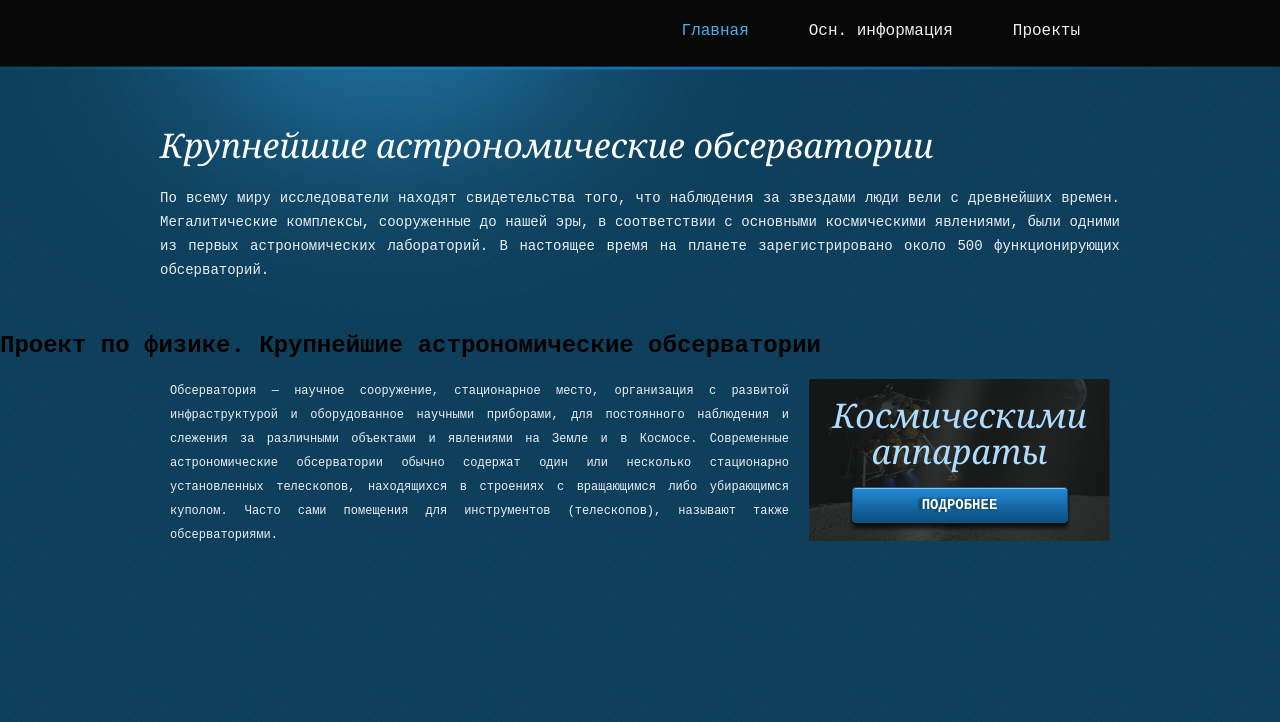
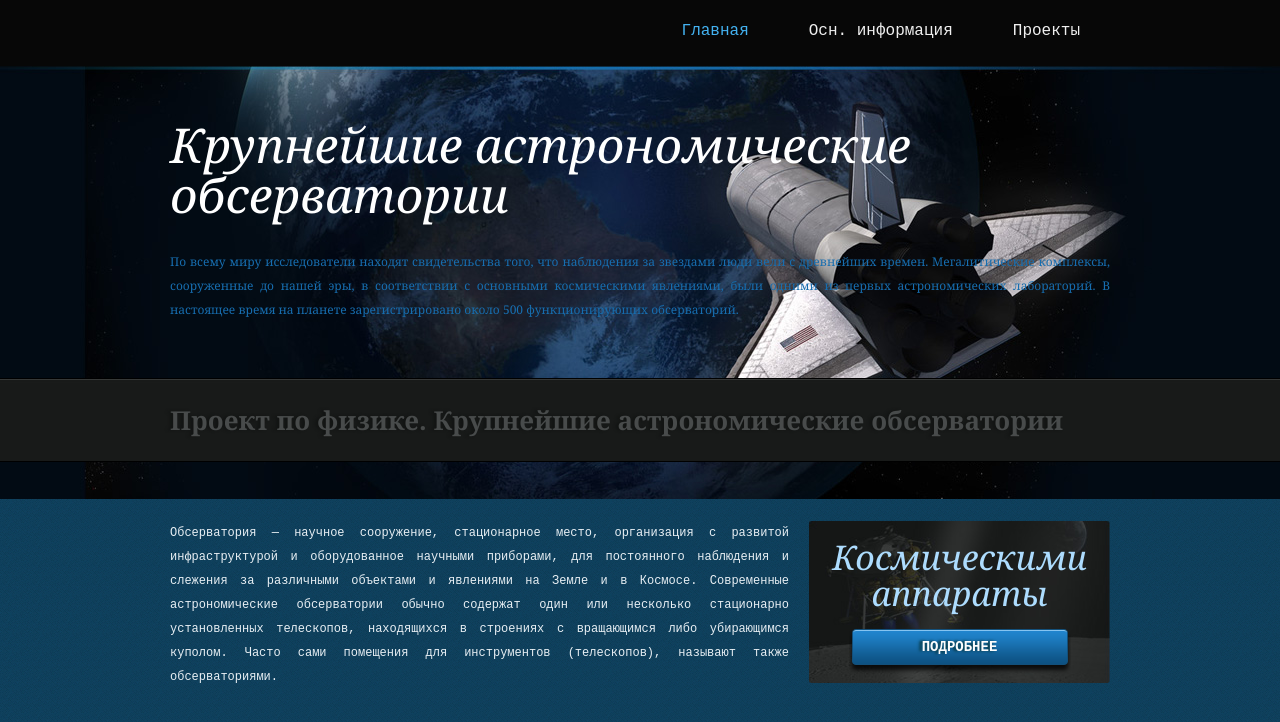
Before and after one commit to MIMIC9899/phisproj2, a plain HTML site: page index.html in a window 1280 px wide. Shown: the top 722 px of the page. Drawn offline with Linux system fonts and the light colour scheme.

Commit message:
Update style.css

```diff
--- a/css/style.css
+++ b/css/style.css
@@ -159,7 +159,7 @@ img {
 	margin: 18px 0;
 }
 /** adbox **/
-#adbox {
+#box {
 	background: #020a13 url(../images/bg-adbox.jpg) no-repeat center top;
 	font-family: Georgia, "Times New Roman", Times, serif;
 	min-height: 433px;
@@ -169,7 +169,7 @@ img {
 *position: relative;
 *top: -56px;
 }
-#adbox .wrapper {
+#box .wrapper {
 	width: 940px;
 	padding: 54px 10px 26px;
 }
@@ -178,29 +178,29 @@ img {
 	width: 330px;
 	overflow: hidden;
 }
-#adbox h1 {
+#box h1 {
 	color: #ffffff;
 	font-size: 48px;
 	font-style: italic;
 	line-height: 50px;
 	margin-bottom: 30px;
 }
-#adbox p {
+#box p {
 	color: #176eb0;
 	font-size: 12px;
 	line-height: 24px;
 }
-#adbox p a {
+#box p a {
 	color: #176eb0;
 }
-#adbox div.highlight {
+#box div.highlight {
 	background: #171a1a url(../images/adbox-bg-heading.jpg) repeat-x left top;
 	min-height: 82px;
 	border-color: #000;
 	border-style: solid none;
 	border-width: 1px;
 }
-#adbox div.highlight h2 {
+#box div.highlight h2 {
 	color: #484b4b;
 	font-size: 26px;
 	line-height: 82px;
@@ -209,7 +209,7 @@ img {
 	padding: 0 10px;
 	text-shadow: -3px 0 3px #121413;
 }
-#adbox div.highlight h2 i {
+#box div.highlight h2 i {
 	font-weight: normal;
 }
 /** main **/
```
